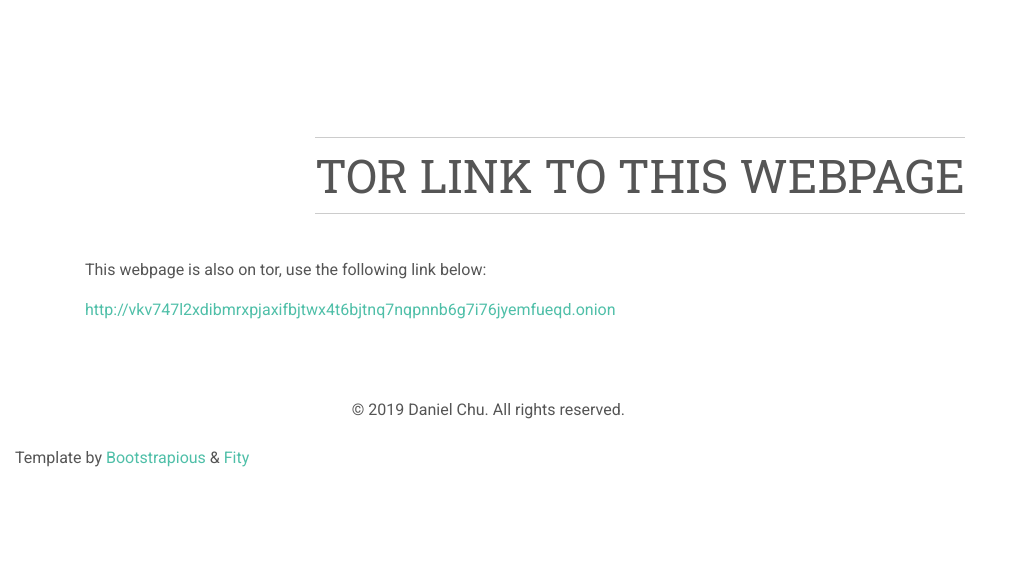
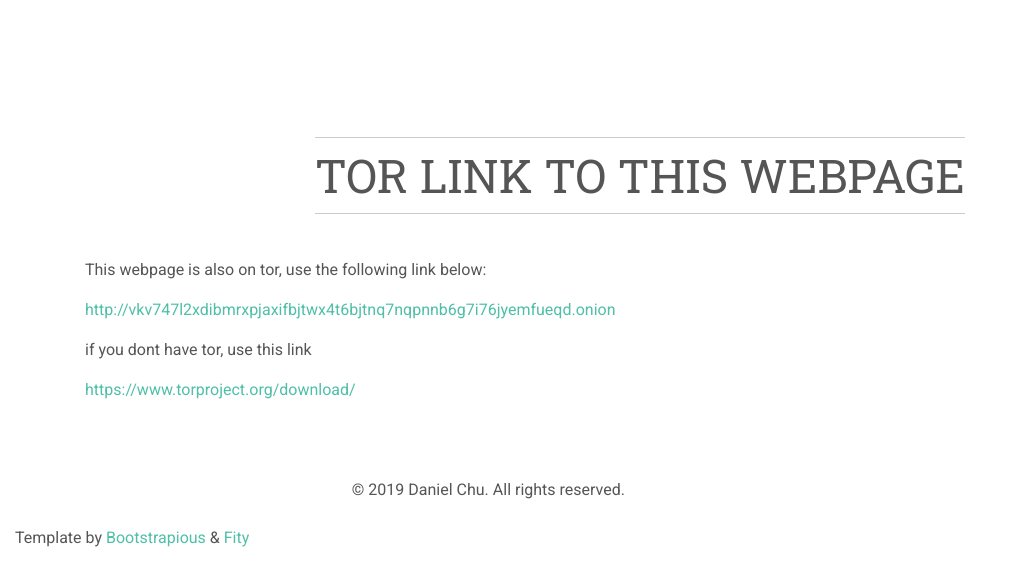
Before and after one commit to dchu096/old-about-page, a plain HTML site: page index.html in a window 1280 px wide. Shown: the part 3548-4114 px from the top of the page, without its empty margins (0-1013 px from the left). Before the commit the page ends 4034 px from the top, so only its background shows below. Drawn offline with nearby package versions, Linux system fonts and the light colour scheme.

Commit message:
Update index.html

```diff
--- a/index.html
+++ b/index.html
@@ -186,6 +186,8 @@ function checkTime(i) {
           <div data-animate="fadeInUp" class="col-lg-6">
             <p>This webpage is also on tor, use the following link below: </p>
                <p><a href="http://vkv747l2xdibmrxpjaxifbjtwx4t6bjtnq7nqpnnb6g7i76jyemfueqd.onion">http://vkv747l2xdibmrxpjaxifbjtwx4t6bjtnq7nqpnnb6g7i76jyemfueqd.onion</a></p>
+               <p>if you dont have tor, use this link</p>
+               <p><a href="https://www.torproject.org/download/">https://www.torproject.org/download/</a></p>
         </div>
         </div>
         </section>
```
